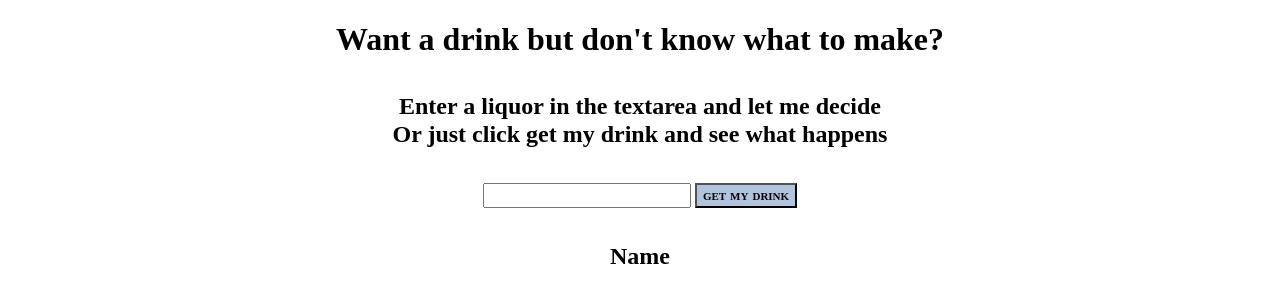
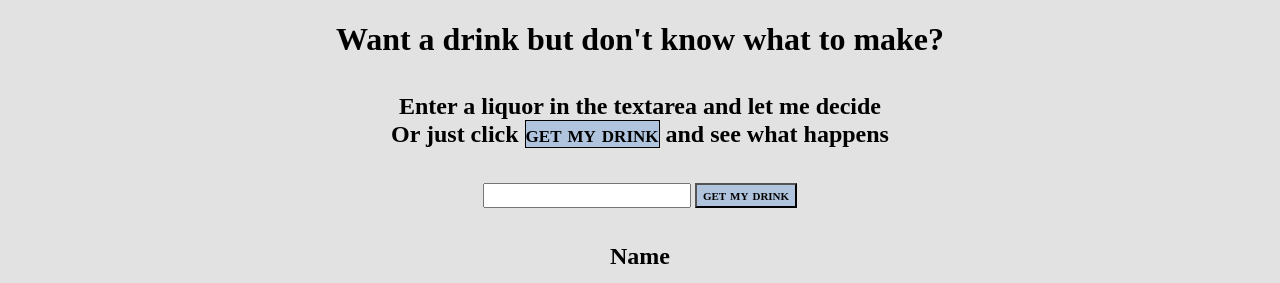
Before and after one commit to MistyCanCode/get-my-drink, a plain HTML site: page index.html in a window 1280 px wide. Shown: the top 283 px of the page. Drawn offline with Linux system fonts and the light colour scheme.

Commit message:
Added span styling

```diff
--- a/css/style.css
+++ b/css/style.css
@@ -8,6 +8,7 @@
 }
 body{
   text-align: center;
+  background-color: rgba(140,142,146,.25)
 }
 /******************************************
 /* LAYOUT
@@ -42,6 +43,11 @@ hr{
   line-height: 2;
   width: 80%;
 }
+span{
+  background-color: lightsteelblue;
+  border: 1px solid black;
+  font-variant: small-caps;
+}
 #instructions{
   width: 75%;
   margin: 0 auto;
```
